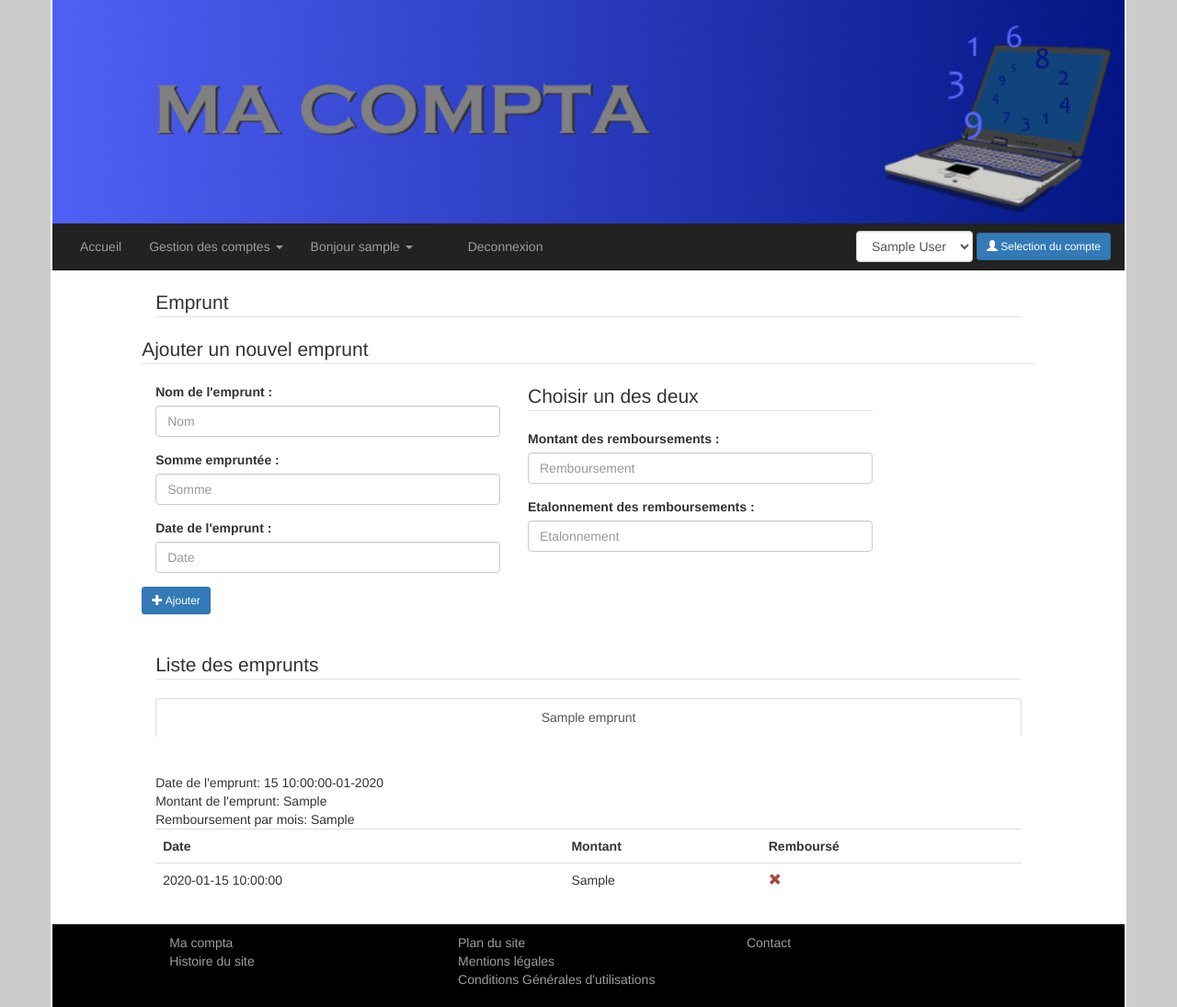
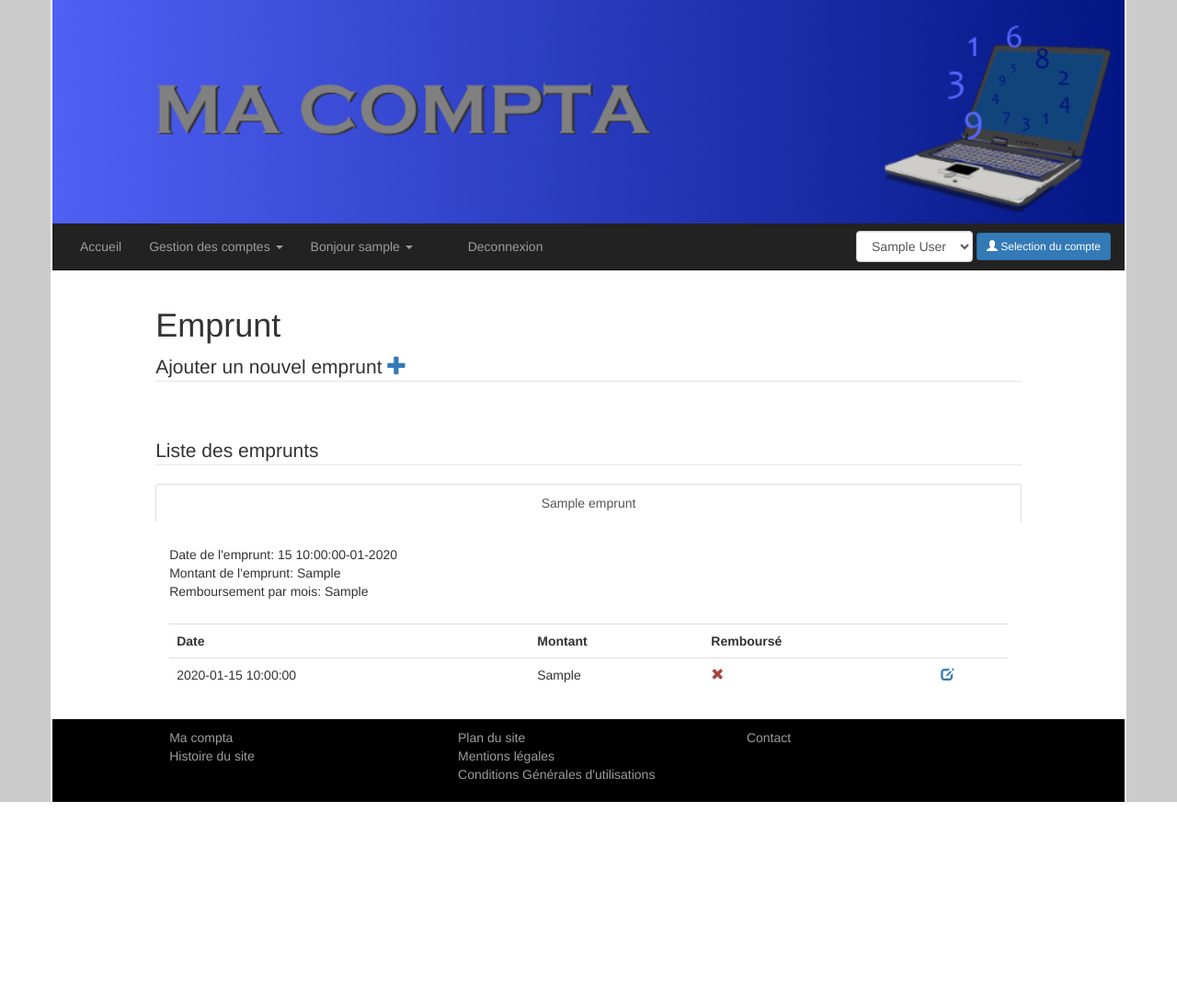
Before and after one commit to jerome6225/comptabilite, a PHP site: page /emprunt.php in a window 1280 px wide. Shown: the whole page at 92% size. After the commit the page ends 872 px from the top, so only its background shows below. Run offline with PHP 8.4, Linux system fonts and the light colour scheme; the visitor is signed in with stand-in values (Sample User, id 1); tables that the repository leaves empty or names only in its code hold one stand-in row (values such as "Sample post"); a stand-in replaces the project's code that opens the database connection; some libraries are stand-ins or nearby versions.

Commit message:
modification emprunt

```diff
--- a/css/global.css
+++ b/css/global.css
@@ -24,6 +24,11 @@ body {
 .cursor_pointer {
   cursor: pointer;
 }
+
+.info_emprunt {
+  margin: 25px 0 110px 0;
+}
+
 @media (min-width: 768px) {
 	.dropdown:hover .dropdown-menu {
 		display: block;
--- a/emprunt.php
+++ b/emprunt.php
@@ -4,10 +4,11 @@
 <?php include dirname(__FILE__)."/header.php" ?>
 
 <div class="row col-sm-offset-1 col-sm-10">
-	<legend>Emprunt</legend>
+	<h1>Emprunt</h1>
 	<form class="" name="form_new_emprunt" id="form_new_emprunt" method="POST" action="#">
+		<legend>Ajouter un nouvel emprunt <span id="btn_hide_form_emprunt" class="glyphicon glyphicon-plus text-primary cursor_pointer"></span></legend>
+		<div id="form_hide_emprunt" style="display: none;">
 			<div id="columns" class="row">
-			<legend>Ajouter un nouvel emprunt</legend>
 				<section class="col-sm-5">
 					<div class="form-group has-feedback" id="div_name_emprunt">
 						<label for="name_emprunt">Nom de l'emprunt : </label>
@@ -43,11 +44,13 @@
 			<div class="row">
 				<button type="submit" class="btn btn-primary btn-sm" name="submit_new_emprunt" id="submit_new_emprunt"><span class="glyphicon glyphicon-plus"></span> Ajouter</button>
 			</div>
+		</div>
 	</form>
 	<script type="text/javascript">
 		$(function() {
 			$(function() {
 				$("#date_emprunt").datepicker({ dateFormat: 'dd-mm-yy' });
+				newEmprunt();
 				createNewEmprunt();
 			});
 	});
@@ -69,17 +72,18 @@
 		<?php foreach ($listEmprunts as $key => $emprunt) {?>
 			<?php $classContent = ($classContent == '') ? 'active' : 'blabla'; ?>
 			<div class="table-responsive tab-pane <?php echo $classContent ?>" id="<?php echo $j ?>">
-				<br /><br />
-				<div class="row">
+				<div class="info_emprunt">
 					<div class="col-xs-12">Date de l'emprunt: <?php echo $emprunt['date'] ?></div>
 					<div class="col-xs-12">Montant de l'emprunt: <?php echo $emprunt['montant'] ?></div>
 					<div class="col-xs-12"><?php echo ($emprunt['remboursement'] != '') ? 'Remboursement par mois: '.$emprunt['remboursement'] : 'Etalonnement: '.$emprunt['etalonnement'] ?></div>
 				</div>
+				<div class="col-sm-12">
 					<table class="table table-hover">
 						<tr>
 							<th>Date</th>
 							<th>Montant</th>
 							<th>Rembours&eacute;</th>
+							<th>&nbsp;</th>
 						</tr>
 						<?php foreach ($emprunt['listRemboursement'] as $remboursement) { ?>
 							<tr class="text-left" id="tr_<?php echo $remboursement['id_remboursement'] ?>">
@@ -94,6 +98,9 @@
 								<td class="text-left">
 									<span class="span_modify_emprunt_<?php echo $remboursement['id_remboursement'] ?> cursor_pointer" id="rembourse_<?php echo $remboursement['id_remboursement'] ?>"><?php if ($remboursement['effectue'] == 1){ ?><span class="glyphicon glyphicon-ok text-success"></span><?php }else{ ?><span class="glyphicon glyphicon-remove text-danger"></span><?php } ?></span>
 								</td>
+								<td class="text-left">
+									<span class="span_modify_emprunt_<?php echo $remboursement['id_remboursement'] ?> glyphicon glyphicon-edit text-primary cursor_pointer" id="modify_remboursement_<?php echo $remboursement['id_remboursement'] ?>"></span>
+								</td>
 							</tr>
 							<input type="hidden" id="id_account_<?php echo $remboursement['id_remboursement'] ?>" value="<?php //echo $remboursement['id_account'] ?>" />
 							<input type="hidden" id="debit_<?php echo $remboursement['id_remboursement'] ?>" value="<?php //echo $remboursement['debit'] ?>" />
@@ -104,10 +111,15 @@
 									$(document).on("click", "#rembourse_<?php echo $remboursement['id_remboursement'] ?>", function(){
 										changeRemboursementStatus("<?php echo $remboursement['id_remboursement'] ?>", "<?php echo $remboursement['effectue'] ?>");
 									});
+
+									$(document).on("click", "#modify_remboursement_<?php echo $remboursement['id_remboursement'] ?>", function(){
+										modifyRemboursement("<?php echo $remboursement['id_remboursement'] ?>");
+									});
 								});
 							</script>
 						<?php } ?>
 					</table>
+				</div>
 			</div>
 			<?php $j++ ?>
 		<?php } ?>
--- a/js/function.js
+++ b/js/function.js
@@ -102,3 +102,18 @@ function isInputOK(input)
 
 	return true;
 }
+
+function newEmprunt()
+{
+	$(document).on("click", "#btn_hide_form_emprunt", function(){
+		if ($('#form_hide_emprunt').css('display') == 'none')
+			$("#form_hide_emprunt").show('slow');
+		else
+			$("#form_hide_emprunt").hide('slow');
+	});
+}
+
+function modifyRemboursement(id_remboursement)
+{
+
+}
--- a/synthesis.php
+++ b/synthesis.php
@@ -77,11 +77,11 @@
 								<input type="text" class="sr-only input_hidden_<?php echo $m['id_movement'] ?>" id="modify_amount_<?php echo $m['id_movement'] ?>" value="<?php echo $m['amount'] ?>" />
 							</td>
 							<td class="cursor_pointer" id="modifier_<?php echo $m['id_movement'] ?>">
-								<span class="span_modify_movement_<?php echo $m['id_movement'] ?>" onclick="showModifyMovement('<?php echo $m['id_movement'] ?>');"><img src="img/modifier.png" width="16"/></span>
+								<span class="span_modify_movement_<?php echo $m['id_movement'] ?> glyphicon glyphicon-edit text-primary cursor_pointer" onclick="showModifyMovement('<?php echo $m['id_movement'] ?>');"></span>
 								<button type="button" class="btn btn-primary btn-sm sr-only input_hidden_<?php echo $m['id_movement'] ?>" onclick="validModify('<?php echo $m['id_movement'] ?>', '<?php echo $m['monthly'] ?>');" id="modify_valid_<?php echo $m['id_movement'] ?>"><span class="glyphicon glyphicon-pencil"></span> Valider</button>
 							</td>
 							<td class="cursor_pointer" id="supprimer_<?php echo $m['id_movement'] ?>">
-								<span class="span_modify_movement_<?php echo $m['id_movement'] ?>" onclick="deleteMovement('<?php echo $m['id_movement'] ?>');"><img src="img/supprimer.png" width="16" /></span>
+								<span class="span_modify_movement_<?php echo $m['id_movement'] ?> glyphicon glyphicon-trash text-danger cursor_pointer" onclick="deleteMovement('<?php echo $m['id_movement'] ?>');"></span>
 								<button type="button" class="btn btn-primary btn-sm sr-only input_hidden_<?php echo $m['id_movement'] ?>" onclick="cancelModify('<?php echo $m['id_movement'] ?>');" id="modify_cancel_<?php echo $m['id_movement'] ?>"><span class="glyphicon glyphicon-remove"></span> Annuler</button>
 							</td>
 						</tr>
```
Also changed, not shown: img/modifier.png (deleted), img/supprimer.png (deleted). Lines whose indentation alone changed are shown as unchanged.
